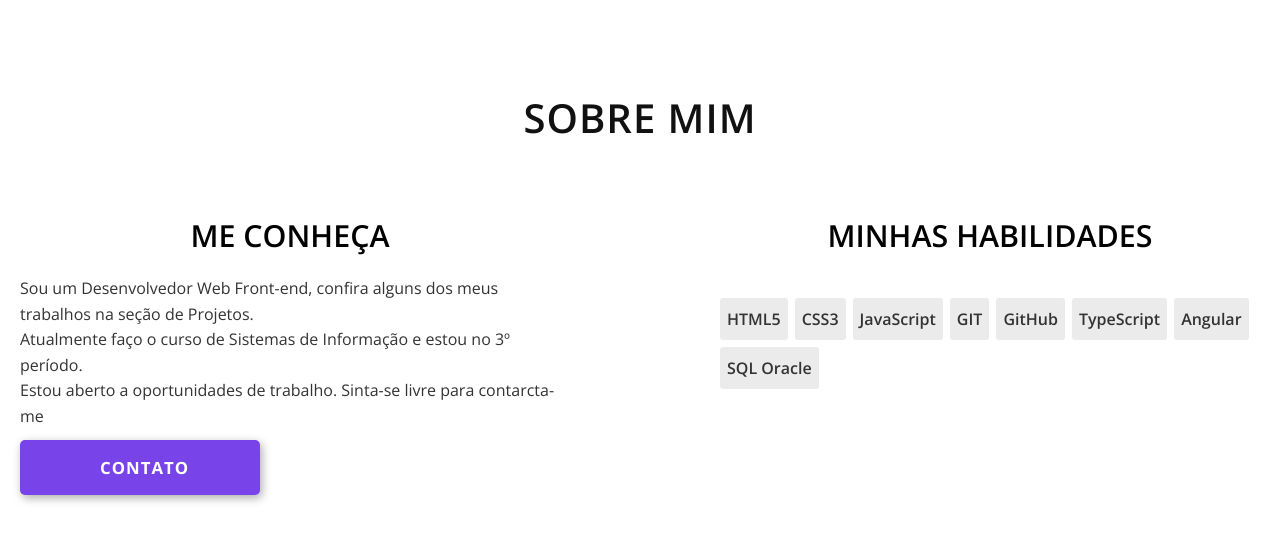
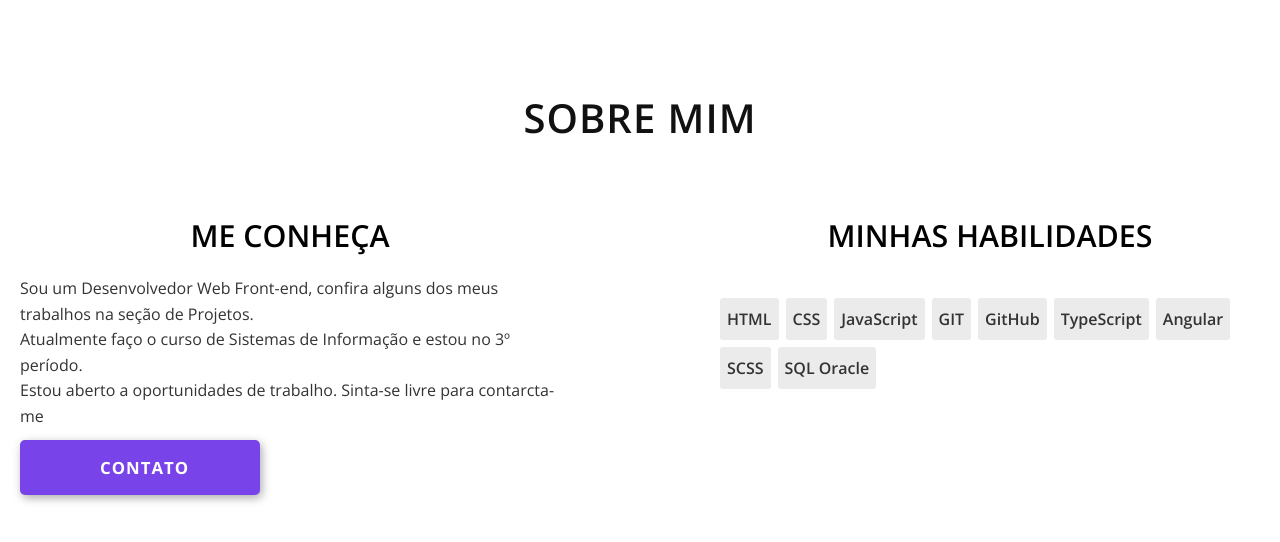
Before and after one commit to artucorreia/portfolio-v1, an Angular app: page / in a window 1280 px wide. Shown: the part 839-1381 px from the top of the page. Built offline with nearby package versions, Linux system fonts and the light colour scheme.

Commit message:
about component
coloquei um ngFor no about

```diff
--- a/src/app/modules/home/components/about/about.component.html
+++ b/src/app/modules/home/components/about/about.component.html
@@ -13,14 +13,9 @@
             <article class="skills-container">
                 <h3 class="sub-title">minhas habilidades</h3> <br>
                 <div class="skills">
-                    <span class="skill">HTML5</span>
-                    <span class="skill">CSS3</span>
-                    <span class="skill">JavaScript</span>
-                    <span class="skill">GIT</span>
-                    <span class="skill">GitHub</span>
-                    <span class="skill">TypeScript</span>
-                    <span class="skill">Angular</span>
-                    <span class="skill">SQL Oracle</span>
+                    <span class="skill" *ngFor="let skill of skills">
+                        {{skill}}
+                    </span>
                 </div>
             </article>
         </section>
--- a/src/app/modules/home/components/about/about.component.ts
+++ b/src/app/modules/home/components/about/about.component.ts
@@ -6,5 +6,7 @@ import { Component } from '@angular/core';
   styleUrls: ['./about.component.scss']
 })
 export class AboutComponent {
+  skills: string[] = ['HTML', 'CSS', 'JavaScript', 'GIT', 'GitHub', 'TypeScript', 'Angular', 'SCSS', 'SQL Oracle'];
 
+  constructor() { }
 }
```
